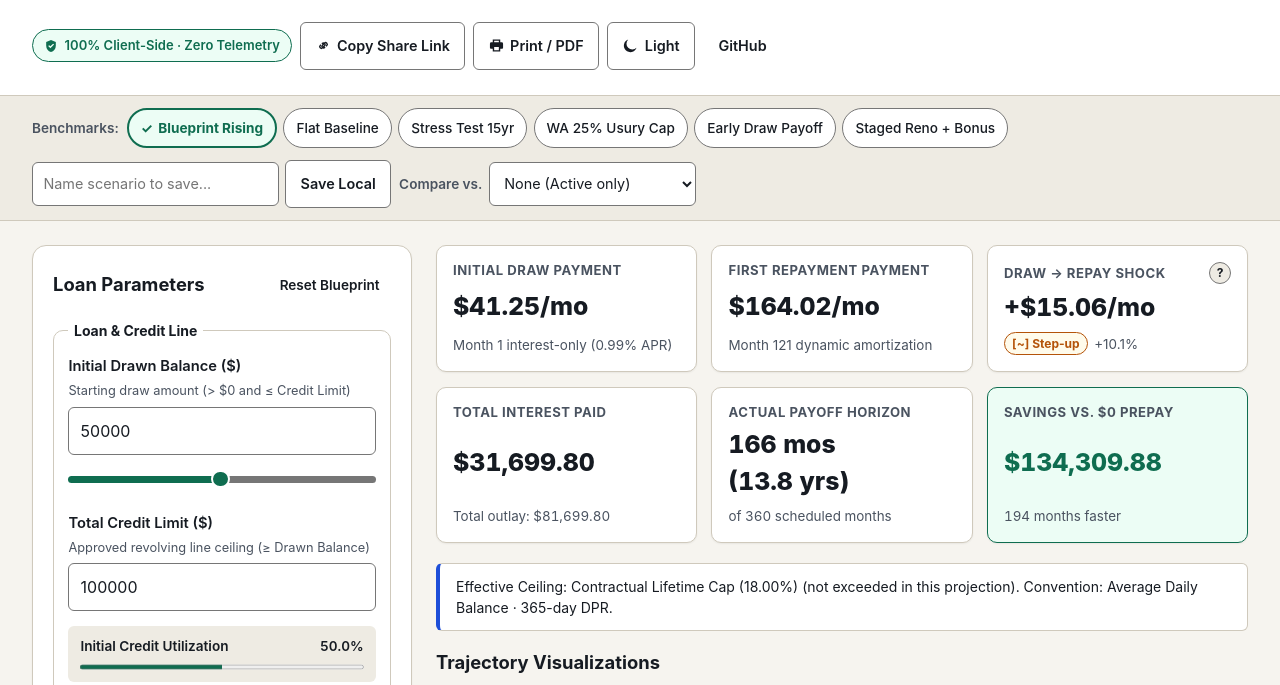
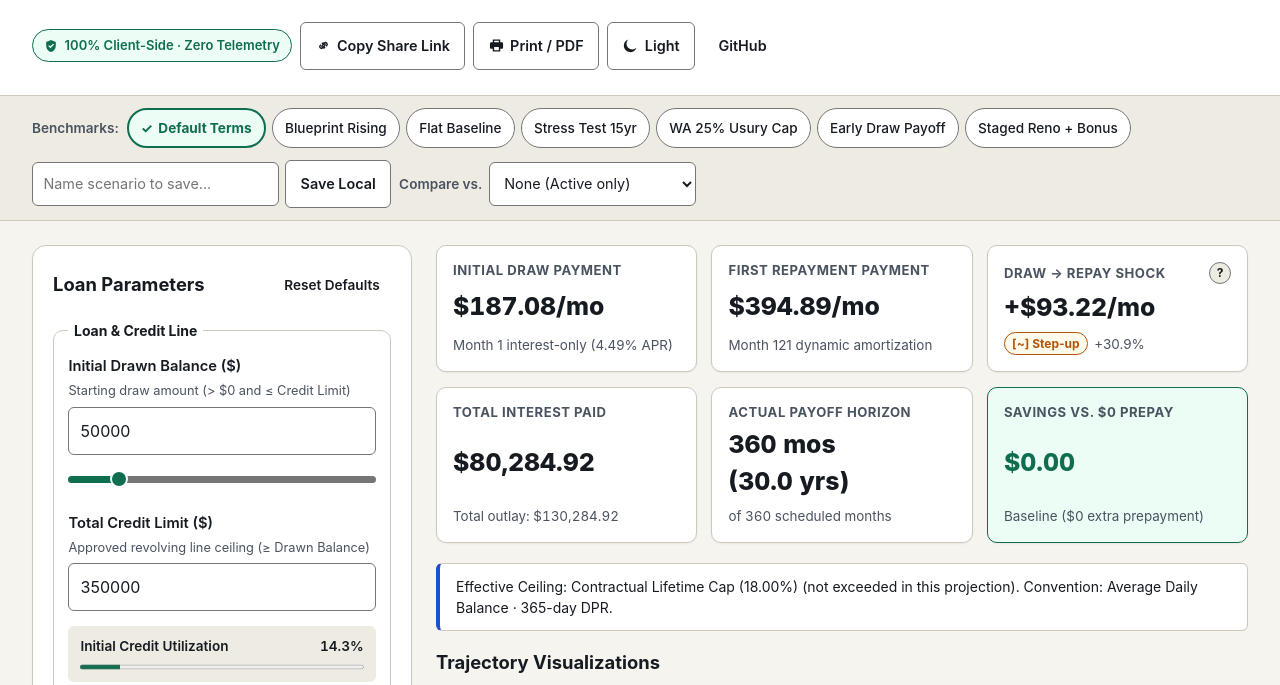
Before and after one commit to Hawzy/heloc-calculator, a plain HTML site: page web/index.html in a window 1280 px wide. Shown: the part 99-784 px from the top of the page. Drawn offline with Linux system fonts and the light colour scheme.

Commit message:
feat(web): update default HELOC terms to 4.49% 6-mo intro, 7.24% variable (0.24% margin), $350k limit

```diff
--- a/web/index.html
+++ b/web/index.html
@@ -115,7 +115,7 @@
     <aside class="controls-panel" aria-label="Loan parameters">
       <div class="panel-header">
         <h2 id="params-heading">Loan Parameters</h2>
-        <button type="button" id="reset-btn" class="btn btn-ghost btn-sm">Reset Blueprint</button>
+        <button type="button" id="reset-btn" class="btn btn-ghost btn-sm">Reset Defaults</button>
       </div>
 
       <form id="heloc-form" aria-labelledby="params-heading" novalidate>
@@ -145,8 +145,8 @@
               type="range"
               id="principal-range"
               min="1000"
-              max="100000"
-              step="500"
+              max="350000"
+              step="2500"
               value="50000"
               class="range-slider"
               data-helper-control="true"
@@ -176,9 +176,9 @@
           <div class="utilization-meter">
             <div class="utilization-labels">
               <label for="utilization-bar">Initial Credit Utilization</label>
-              <span id="utilization-text" class="tabular-nums">50.0%</span>
+              <span id="utilization-text" class="tabular-nums">14.3%</span>
             </div>
-            <progress id="utilization-bar" max="100" value="50">50%</progress>
+            <progress id="utilization-bar" max="100" value="14.3">14.3%</progress>
           </div>
 
           <div class="field-split">
@@ -264,7 +264,7 @@
               min="0"
               max="2500"
               step="25"
-              value="300"
+              value="0"
               class="range-slider"
               data-helper-control="true"
             >
@@ -301,7 +301,7 @@
                 min="0"
                 max="20"
                 step="0.25"
-                value="6.0"
+                value="7.0"
                 class="range-slider"
                 data-helper-control="true"
               >
@@ -764,7 +764,7 @@
         <!-- Drawer 6: Introductory Teaser, Caps & Day-Count Conventions (Collapsed by default) -->
         <details id="drawer-advanced" class="advanced-terms">
           <summary>
-            <span>Intro Teaser, Caps &amp; Day-Count <span id="badge-advanced" class="drawer-badge">0.99% · 18% cap · 365d</span></span>
+            <span>Intro Teaser, Caps &amp; Day-Count <span id="badge-advanced" class="drawer-badge">4.49% intro · 18% cap · 365d</span></span>
           </summary>
           <div class="advanced-body">
             <div class="checkbox-field">
--- a/web/js/app.js
+++ b/web/js/app.js
@@ -219,7 +219,7 @@ function main() {
   let lastValidResult = calculateHelocTrajectory(activeParams);
   let savedPresets = loadSavedPresets();
   let activeBuiltinId = null;
-  let rememberedIntroApr = activeParams.intro_apr ?? 0.99;
+  let rememberedIntroApr = activeParams.intro_apr ?? DEFAULT_SCENARIO.intro_apr;
   let scheduleView = "annual";
   let phaseFilter = "all";
   let shareResetTimer = null;
@@ -288,9 +288,9 @@ function main() {
   }
 
   function syncPrincipalRangeBounds(principal, limit) {
-    const maxVal = Number.isFinite(limit) && limit >= 1000 ? limit : 100000;
+    const maxVal = Number.isFinite(limit) && limit >= 1000 ? limit : 350000;
     principalRangeEl.max = String(maxVal);
-    principalRangeEl.step = String(maxVal >= 50000 ? 1000 : 250);
+    principalRangeEl.step = String(maxVal >= 250000 ? 2500 : maxVal >= 50000 ? 1000 : 250);
     const val = Number.isFinite(principal) ? principal : activeParams.initial_principal;
     syncRangeStyles(principalRangeEl, val, moneyWholeFmt.format(Math.max(0, val)));
   }
@@ -1389,10 +1389,10 @@ function main() {
   // Toolbar, compare, share & export
   resetBtn.addEventListener("click", () => {
     activeParams = { ...DEFAULT_SCENARIO, cash_flow_events: [] };
-    activeBuiltinId = "blueprint_rising";
+    activeBuiltinId = "default_terms";
     populateForm(activeParams);
     runAndRender(true);
-    announcer.announce("Reset to Blueprint default scenario.");
+    announcer.announce("Reset to default HELOC terms.");
   });
 
   savePresetBtn.addEventListener("click", () => {
--- a/web/js/ui/state.js
+++ b/web/js/ui/state.js
@@ -13,19 +13,19 @@ import { formatIsoYearMonth, parseYearMonth } from "./dates.js";
 
 export const DEFAULT_SCENARIO = Object.freeze({
   initial_principal: 50000,
-  credit_limit: 100000,
-  prime_rate: 6.0,
-  margin: 2.0,
-  intro_apr: 0.99,
-  intro_duration_months: 12,
+  credit_limit: 350000,
+  prime_rate: 7.0,
+  margin: 0.24,
+  intro_apr: 4.49,
+  intro_duration_months: 6,
   draw_period_months: 120,
   repayment_period_months: 240,
   lifetime_rate_cap: 18.0,
   regulatory_ceiling: 25.0,
-  monthly_prepayment: 300,
+  monthly_prepayment: 0,
   balance_method: BalanceMethod.AVERAGE_DAILY_BALANCE,
   year_basis: YearBasis.DAYS_365,
-  rate_scenario: RateScenarioType.RISING,
+  rate_scenario: RateScenarioType.FLAT,
   annual_rate_step: 0.5,
   custom_rates: null,
   custom_rates_mode: "annual",
@@ -46,19 +46,38 @@ export const DEFAULT_SCENARIO = Object.freeze({
 
 export const BUILTIN_PRESETS = Object.freeze([
   {
+    id: "default_terms",
+    label: "Default Terms",
+    description: "$50k drawn / $350k limit, 4.49% 6-mo intro, 7.00% Prime + 0.24% margin (7.24% variable)",
+    params: { ...DEFAULT_SCENARIO },
+  },
+  {
     id: "blueprint_rising",
     label: "Blueprint Rising",
-    description: "$50k drawn, 0.99% 12-mo intro, Prime 6% + 2% (+0.5%/yr), +$300/mo prepay",
-    params: { ...DEFAULT_SCENARIO },
+    description: "$50k drawn / $100k limit, 0.99% 12-mo intro, Prime 6% + 2% (+0.5%/yr), +$300/mo prepay",
+    params: {
+      ...DEFAULT_SCENARIO,
+      credit_limit: 100000,
+      prime_rate: 6.0,
+      margin: 2.0,
+      intro_apr: 0.99,
+      intro_duration_months: 12,
+      rate_scenario: RateScenarioType.RISING,
+      annual_rate_step: 0.5,
+      monthly_prepayment: 300,
+    },
   },
   {
     id: "flat_baseline",
     label: "Flat Baseline",
-    description: "$50k drawn, flat 7.0% Prime + 2% margin, $0 extra prepayment",
+    description: "$50k drawn / $100k limit, flat 7.0% Prime + 2% margin, $0 extra prepayment",
     params: {
       ...DEFAULT_SCENARIO,
+      credit_limit: 100000,
       prime_rate: 7.0,
+      margin: 2.0,
       intro_apr: null,
+      intro_duration_months: 12,
       rate_scenario: RateScenarioType.FLAT,
       monthly_prepayment: 0,
     },
@@ -74,6 +93,7 @@ export const BUILTIN_PRESETS = Object.freeze([
       prime_rate: 6.5,
       margin: 2.5,
       intro_apr: null,
+      intro_duration_months: 12,
       draw_period_months: 60,
       repayment_period_months: 120,
       rate_scenario: RateScenarioType.STRESS_TEST,
@@ -91,6 +111,7 @@ export const BUILTIN_PRESETS = Object.freeze([
       prime_rate: 25.0,
       margin: 3.0,
       intro_apr: null,
+      intro_duration_months: 12,
       draw_period_months: 12,
       repayment_period_months: 12,
       lifetime_rate_cap: 30.0,
@@ -126,6 +147,7 @@ export const BUILTIN_PRESETS = Object.freeze([
       prime_rate: 6.5,
       margin: 2.0,
       intro_apr: null,
+      intro_duration_months: 12,
       draw_period_months: 60,
       repayment_period_months: 120,
       rate_scenario: RateScenarioType.RISING,
```
Also changed, not shown: web/tests/ui-utils.test.mjs (+22 -0 lines).
